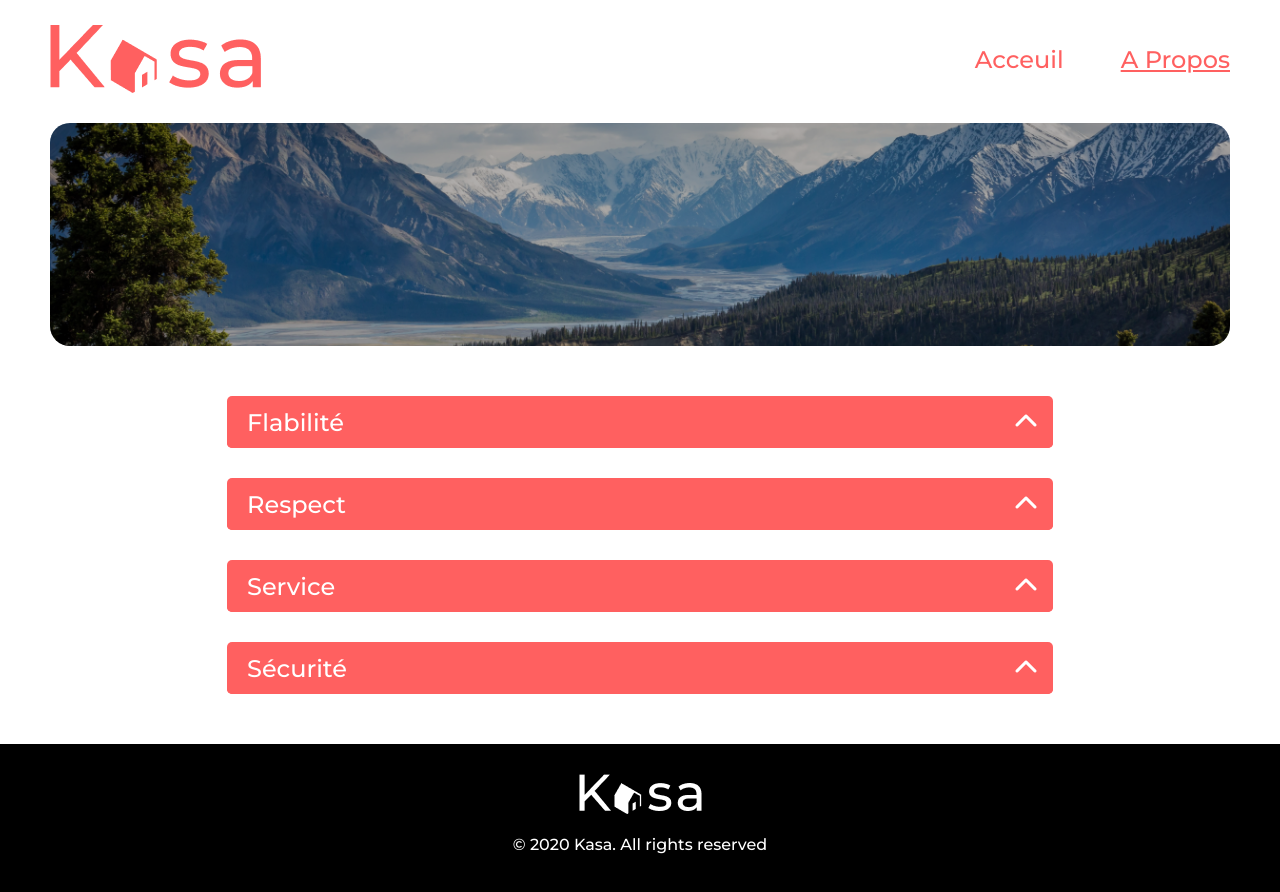
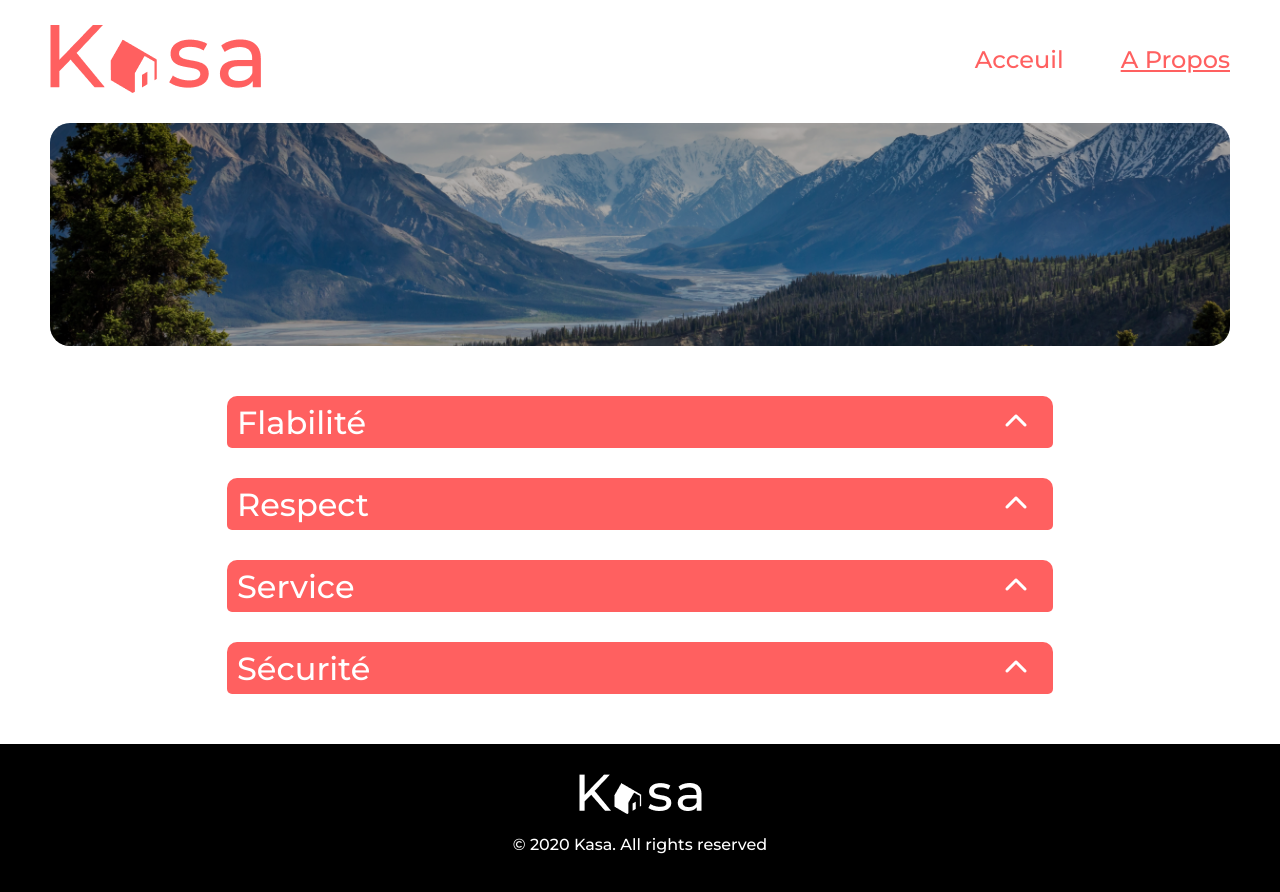
Before and after one commit to sdhm00/Projet_8_Kasa_App, a React (Create React App) app in the folder kasa-app/: page /About in a window 1280 px wide. Shown: the top 892 px of the page. Built offline with nearby package versions, Linux system fonts and the light colour scheme.

Commit message:
modif dropdown 7/3/2023

```diff
--- a/kasa-app/src/styles/Components/Dropdown/_index.scss
+++ b/kasa-app/src/styles/Components/Dropdown/_index.scss
@@ -21,14 +21,25 @@
     padding: 25px;
 }
 
+#about-vector {
+    font-size: 24px;
+    color: var(--second-color);
+    display: flex;
+    justify-content: center;
+    align-items: center;
+    padding: 0 15px;
+    transform-origin: center center;
+}
+
 /** About page **/
 
 .about-buttons .dropdown {
-    width: 100%;
-
     .dropdown-button {
         border-radius: 10px 10px 5px 5px;
         height : 52px;
+        display: flex;
+        align-items: center;
+        padding: 0 10px;
     }
 }
 
--- a/kasa-app/src/styles/Layout/Pages/About/_index.scss
+++ b/kasa-app/src/styles/Layout/Pages/About/_index.scss
@@ -8,52 +8,21 @@
 }
 
 .info-block {
-    display: flex;
-    flex-direction: column;
-    gap: 30px;
     width: 70%;
-}
-
-#about-vector {
-    font-size: 24px;
-    color: var(--second-color);
-    display: flex;
-    justify-content: center;
-    align-items: center;
-    padding: 0 15px;
-    transform-origin: center center;
-}
-
-.rotated {
-    transform: rotate(-180deg);
-    transition: transform 0.3s ease;
-}
-
-.about-buttons {
-    width: 100%;
-    height: 52px;
-    background: var(--main-color);
-    border: unset;
-    border-radius: 5px;
-    display: flex;
-    flex-direction: row;
-    justify-content: space-between;
-}
-
-.about-buttons h1 {
-    font-size: 24px;
-    font-weight: 500;
-    display: flex;
-    justify-content: center;
-    align-items: center;
-    padding-left: 20px;
 }
 
 .about-infos {
     display: flex;
     flex-direction: column;
+    justify-content: center;
+    align-items: center;
     gap: 30px;
 }
+
+.about-buttons {
+    width: 100%;
+}
+
 
 /** Version Mobile **/
 
--- a/kasa-app/src/styles/styles.css
+++ b/kasa-app/src/styles/styles.css
@@ -74,13 +74,23 @@ body {
   padding: 25px;
 }
 
+#about-vector {
+  font-size: 24px;
+  color: var(--second-color);
+  display: flex;
+  justify-content: center;
+  align-items: center;
+  padding: 0 15px;
+  transform-origin: center center;
+}
+
 /** About page **/
-.about-buttons .dropdown {
-  width: 100%;
-}
 .about-buttons .dropdown .dropdown-button {
   border-radius: 10px 10px 5px 5px;
   height: 52px;
+  display: flex;
+  align-items: center;
+  padding: 0 10px;
 }
 
 .dropdown-txt .about-txt {
@@ -170,51 +180,19 @@ body {
 }
 
 .info-block {
-  display: flex;
-  flex-direction: column;
-  gap: 30px;
   width: 70%;
-}
-
-#about-vector {
-  font-size: 24px;
-  color: var(--second-color);
-  display: flex;
-  justify-content: center;
-  align-items: center;
-  padding: 0 15px;
-  transform-origin: center center;
-}
-
-.rotated {
-  transform: rotate(-180deg);
-  transition: transform 0.3s ease;
-}
-
-.about-buttons {
-  width: 100%;
-  height: 52px;
-  background: var(--main-color);
-  border: unset;
-  border-radius: 5px;
-  display: flex;
-  flex-direction: row;
-  justify-content: space-between;
-}
-
-.about-buttons h1 {
-  font-size: 24px;
-  font-weight: 500;
-  display: flex;
-  justify-content: center;
-  align-items: center;
-  padding-left: 20px;
 }
 
 .about-infos {
   display: flex;
   flex-direction: column;
+  justify-content: center;
+  align-items: center;
   gap: 30px;
+}
+
+.about-buttons {
+  width: 100%;
 }
 
 /** Version Mobile **/
```
Also changed, not shown: kasa-app/src/pages/About/About.jsx (indentation only), 1 other file (tests, documents, lock files or other folders).
